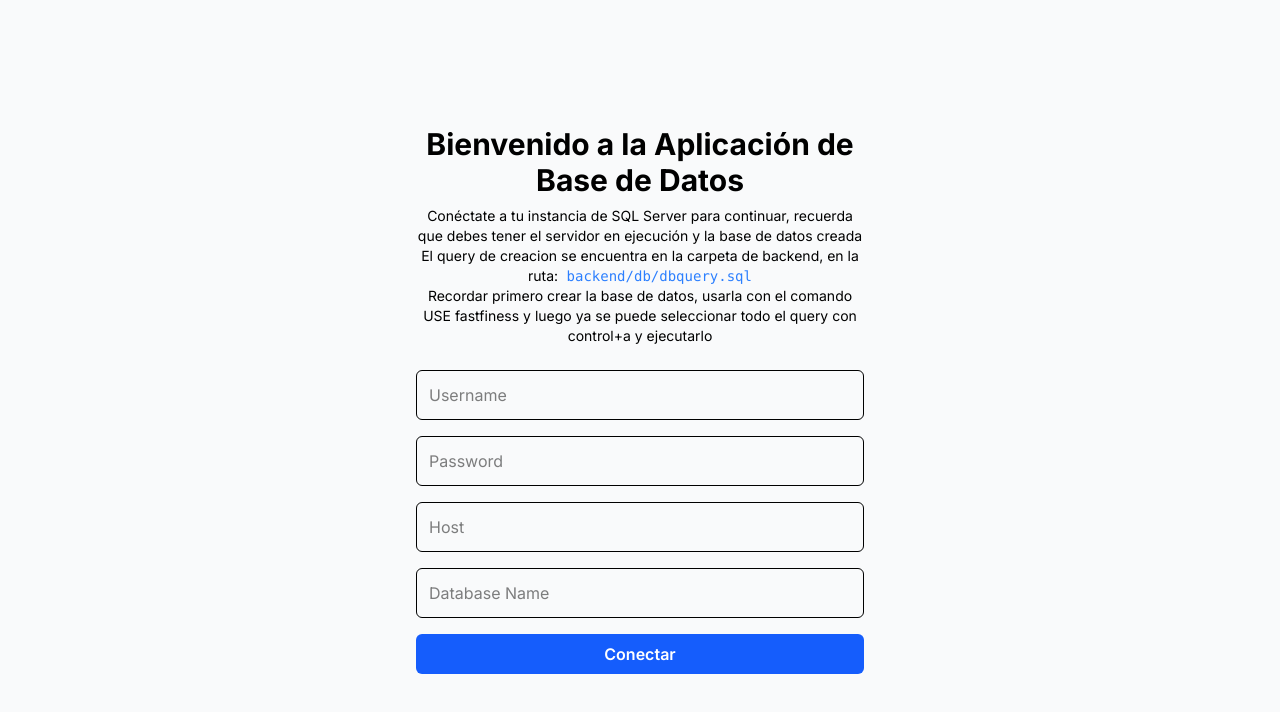
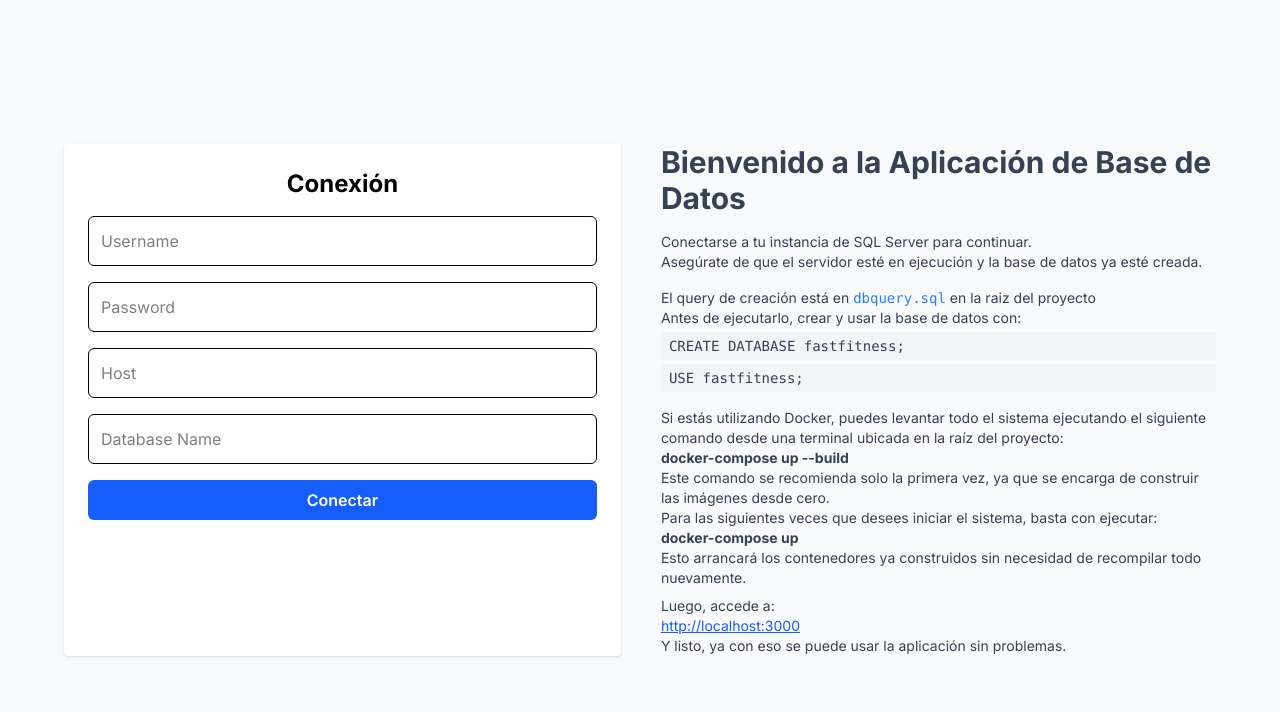
Before and after one commit to Jonathansl17/DataBaseProyect, a Next.js app in the folder frontend/: page /auth in a window 1280 px wide. Shown: the top 712 px of the page. Built offline with nearby package versions, Linux system fonts and the light colour scheme.

Commit message:
Instrucciones de uso

```diff
--- a/frontend/app/auth/page.tsx
+++ b/frontend/app/auth/page.tsx
@@ -38,7 +38,7 @@
           router.push("/dashboard");
         }, 1000);
       } else {
-            setMessage(`❌ Error: ${data.message}`);
+        setMessage(`Error: ${data.message}`);
       }
     } catch (error) {
       console.error("Error connecting:", error);
@@ -48,20 +48,10 @@
 
   return (
     <div className="flex flex-col items-center justify-center min-h-screen p-6 bg-gray-50">
-        <div className="w-full max-w-md space-y-6">
-            <div className="text-center">
-            <h1 className="text-3xl font-bold">Bienvenido a la Aplicación de Base de Datos</h1>
-            <p className="text-muted-foreground text-sm mt-2">
-                Conéctate a tu instancia de SQL Server para continuar, recuerda que debes tener el servidor en ejecución y la base de datos creada
-
-                El query de creacion se encuentra en la carpeta de backend, en la ruta:
-                <code className="text-blue-500"> backend/db/dbquery.sql</code>
-                <br />
-
-                Recordar primero crear la base de datos, usarla con el comando USE fastfiness y luego ya se puede seleccionar todo el query con control+a y ejecutarlo
-            </p>
-            </div>
-
+      <div className="w-full max-w-6xl flex flex-col lg:flex-row gap-10">
+        {/* Formulario a la izquierda */}
+        <div className="w-full lg:w-1/2 bg-white p-6 rounded shadow space-y-4">
+          <h2 className="text-2xl font-bold text-center mb-4">Conexión</h2>
           <form onSubmit={handleSubmit} className="space-y-4">
             <input
               type="text"
@@ -106,10 +96,62 @@
               Conectar
             </button>
           </form>
+          {message && (
+            <p className="text-center text-sm mt-2 text-gray-700">{message}</p>
+          )}
+        </div>
 
-            {message && (
-            <p className="text-center text-sm mt-4 text-gray-700">{message}</p>
-            )}
+        {/* Instrucciones a la derecha */}
+        <div className="w-full lg:w-1/2 text-sm text-gray-700 space-y-4">
+          <h1 className="text-3xl font-bold">Bienvenido a la Aplicación de Base de Datos</h1>
+
+          <p>
+            Conectarse a tu instancia de SQL Server para continuar.
+            <br />
+            Asegúrate de que el servidor esté en ejecución y la base de datos ya esté creada.
+          </p>
+
+          <div>
+            <p>
+              El query de creación está en <code className="text-blue-500">dbquery.sql</code> en la raiz del proyecto
+            </p>
+            <p>Antes de ejecutarlo, crear y usar la base de datos con:</p>
+            <div className="bg-gray-100 px-2 py-1 rounded mt-1 text-sm font-mono">
+              CREATE DATABASE fastfitness;
+            </div>
+            <div className="bg-gray-100 px-2 py-1 rounded mt-1 text-sm font-mono">
+              USE fastfitness;
+            </div>
+          </div>
+
+          <div>
+                <p>
+                Si estás utilizando Docker, puedes levantar todo el sistema ejecutando el siguiente comando desde una terminal ubicada en la raíz del proyecto:
+                <br />
+                <strong>docker-compose up --build</strong>
+                <br />
+                Este comando se recomienda solo la primera vez, ya que se encarga de construir las imágenes desde cero.
+                </p>
+
+                <p>
+                Para las siguientes veces que desees iniciar el sistema, basta con ejecutar:
+                <br />
+                <strong>docker-compose up</strong>
+                <br />
+                Esto arrancará los contenedores ya construidos sin necesidad de recompilar todo nuevamente.
+                </p>
+
+            <p className="mt-2">
+              Luego, accede a:
+              <br />
+              <a href="http://localhost:3000" className="text-blue-600 underline">
+                http://localhost:3000
+              </a>
+              <br />
+              Y listo, ya con eso se puede usar la aplicación sin problemas.
+            </p>
+          </div>
+        </div>
       </div>
     </div>
   );
```
Lines whose indentation alone changed are shown as unchanged.
